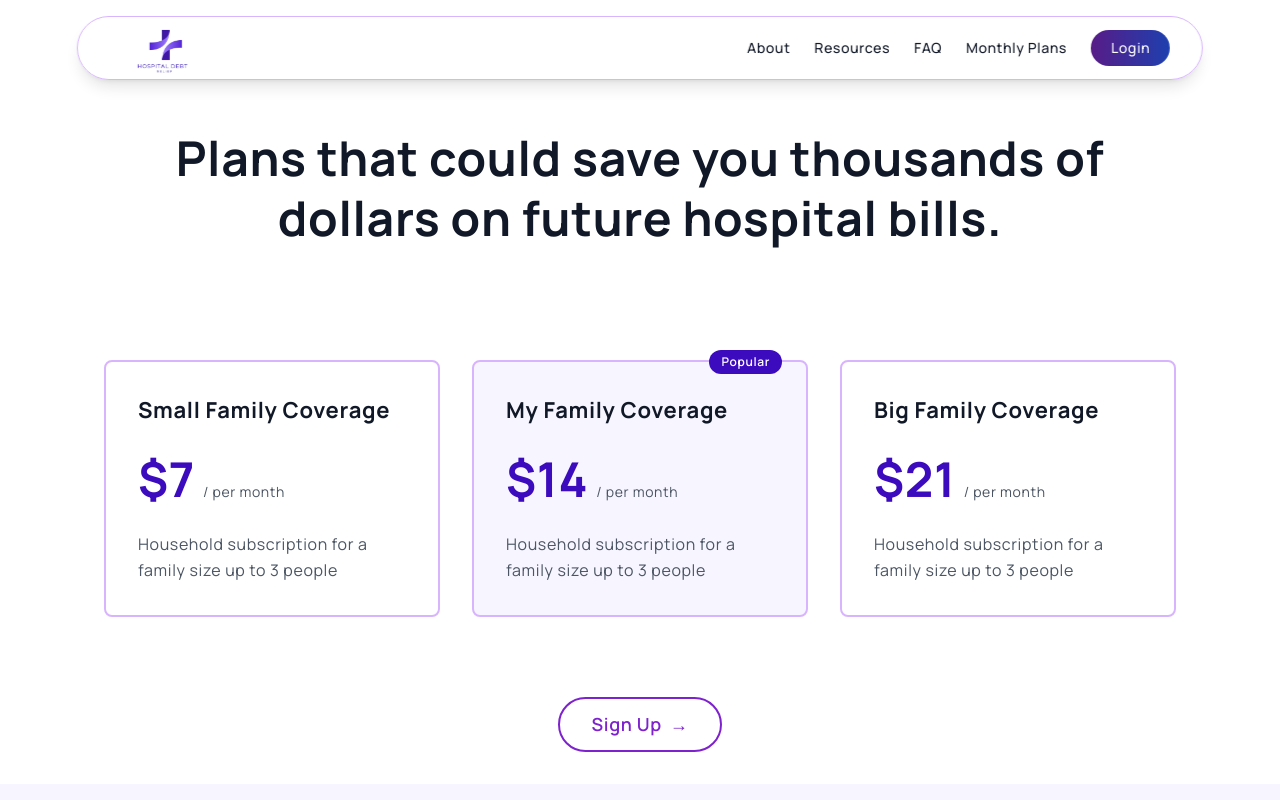
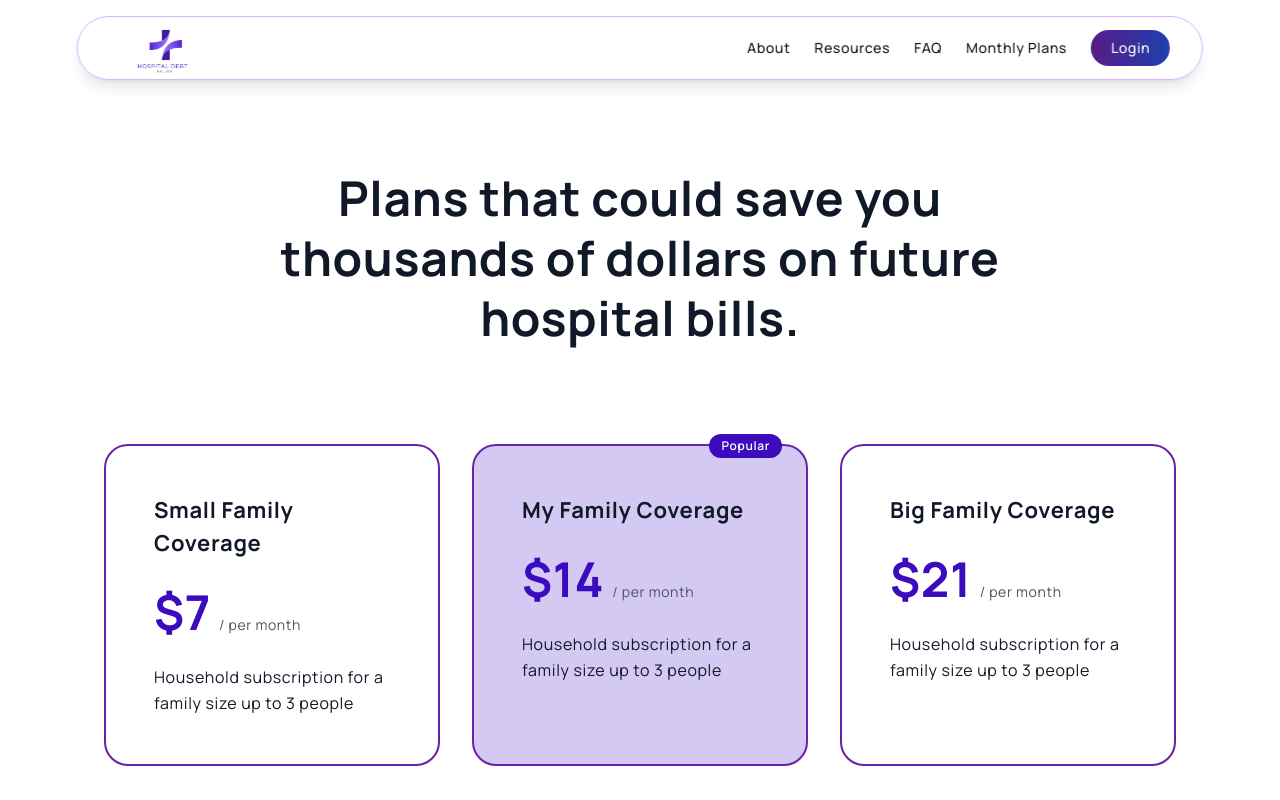
Before and after one commit to Onegreekmyth/Hospital_Debt_Relief_Web, a React (Vite) app: page /plans in a window 1280 px wide. Shown: the top 800 px of the page. Built offline with nearby package versions, Linux system fonts and the light colour scheme.

Commit message:
monthly plans page updated

```diff
--- a/src/pages/MonthlyPlans.jsx
+++ b/src/pages/MonthlyPlans.jsx
@@ -31,21 +31,21 @@ const MonthlyPlansPage = () => {
       {/* Hero Section */}
       <section className="pt-32 pb-16 bg-white">
         <div className="max-w-6xl mx-auto px-6 md:px-10">
-          <h1 className="text-[36px] md:text-[48px] leading-tight font-bold text-gray-900 text-center">
-            Plans that could save you thousands of dollars on future hospital bills.
+          <h1 className="text-[36px] md:text-[48px] leading-tight font-bold text-gray-900 text-center pt-5 mt-5">
+            Plans that could save you<br /> thousands of dollars on future<br /> hospital bills.
           </h1>
         </div>
       </section>
 
       {/* Pricing Plans Section */}
-      <section className="py-12 bg-white">
+      <section className="py-8 bg-white">
         <div className="max-w-6xl mx-auto px-6 md:px-10">
           <div className="grid md:grid-cols-3 gap-8">
             {plans.map((plan, index) => (
               <div
                 key={index}
-                className={`relative border-2 border-purple-300 rounded-lg p-8 ${
-                  plan.popular ? "bg-[#F7F5FF]" : "bg-white"
+                className={`relative border-2 border-purple-800 rounded-3xl p-12 ${
+                  plan.popular ? "bg-[#d3c9f2]" : "bg-white"
                 }`}
               >
                 {plan.popular && (
@@ -62,7 +62,7 @@ const MonthlyPlansPage = () => {
                   </span>
                   <span className="text-[14px] text-gray-600 ml-2">/ per month</span>
                 </div>
-                <p className="text-[14px] md:text-[16px] text-gray-600 leading-relaxed">
+                <p className="text-[14px] md:text-[16px] text-gray-900 leading-relaxed">
                   {plan.description}
                 </p>
               </div>
@@ -72,7 +72,7 @@ const MonthlyPlansPage = () => {
       </section>
 
       {/* Sign Up Button */}
-      <section className="py-8 bg-white">
+      <section className="py-4 bg-white mb-20">
         <div className="max-w-6xl mx-auto px-6 md:px-10 flex justify-center">
           <button className="inline-flex items-center gap-2 rounded-full border-2 border-purple-700 bg-white px-8 py-3 text-[16px] md:text-[18px] font-semibold text-purple-700 hover:bg-purple-50 transition">
             Sign Up
```
